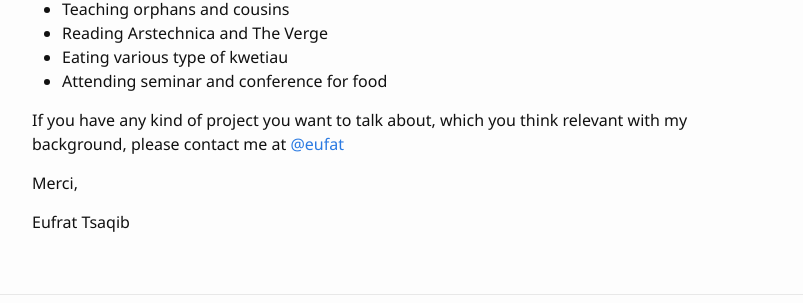
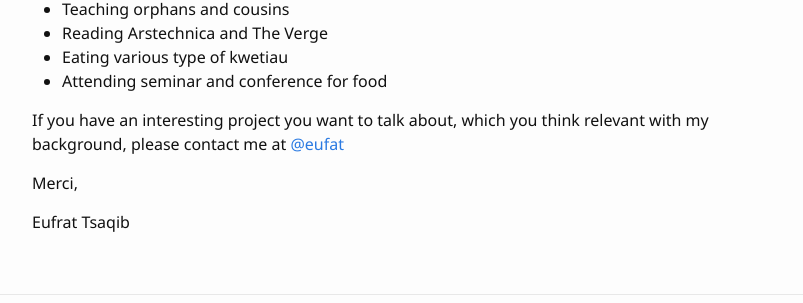
Before and after one commit to eufat/eufat.github.io, a Jekyll site: the page built from about.md, in a window 1280 px wide. Shown: the part 383-686 px from the top of the page, without its empty margins (238-1041 px from the left). Built offline with Jekyll 4.4.1, drawn with Linux system fonts in a browser that asks for light colours.

Commit message:
Fix about page

```diff
--- a/about.md
+++ b/about.md
@@ -3,20 +3,21 @@
 title: About
 permalink: /about/
 ---
- I study physics at University of Indonesia and currently working on several projects. Also I previously one of team member at UI Robotics Team. View my resume [here](https://docs.google.com/document/d/1v2QEILcYgqYaE_yI4qGiBH8DPppA4X49Wn-j50j6TOo/edit?usp=sharing).
 
- This are random stuff what I do mostly
+I study physics at University of Indonesia and currently working on several projects. Also I previously one of team member at UI Robotics Team. View my resume [here](<(https://eufat.github.io/docs/resume.pdf)>).
 
-- Listening to vocally sweet [Co-Donguri Shizuku](https://www.youtube.com/watch?v=ZHwgT9jsGj8) and acoustically natural [Zero Audio Carbo Tenore](https://www.theverge.com/2016/8/29/12688698/zero-audio-carbo-tenore-best-earphones-review).
-- Drawing with tintin like cartoon style
-- Creating web apps with Javascript, React and Redux
-- Randomly walking around campus
-- Teaching orphans and cousins
-- Reading Arstechnica and The Verge
-- Eating various type of kwetiau
-- Attending seminar and conference for food
+This are random stuff what I do mostly
 
- If you have any kind of project you want to talk about, which you think relevant with my background, please contact me at [@eufat](https://www.twitter.com/eufat)
+-   Listening to vocally sweet [Co-Donguri Shizuku](https://www.youtube.com/watch?v=qryPHGGMCfU) and acoustically natural [Zero Audio Carbo Tenore](https://www.theverge.com/2016/8/29/12688698/zero-audio-carbo-tenore-best-earphones-review).
+-   Drawing with tintin like cartoon style
+-   Creating web apps with Javascript, React and Redux
+-   Randomly walking around campus
+-   Teaching orphans and cousins
+-   Reading Arstechnica and The Verge
+-   Eating various type of kwetiau
+-   Attending seminar and conference for food
+
+If you have an interesting project you want to talk about, which you think relevant with my background, please contact me at [@eufat](https://www.twitter.com/eufat)
 
 Merci,
 
```
Also changed, not shown: 1 other file.
